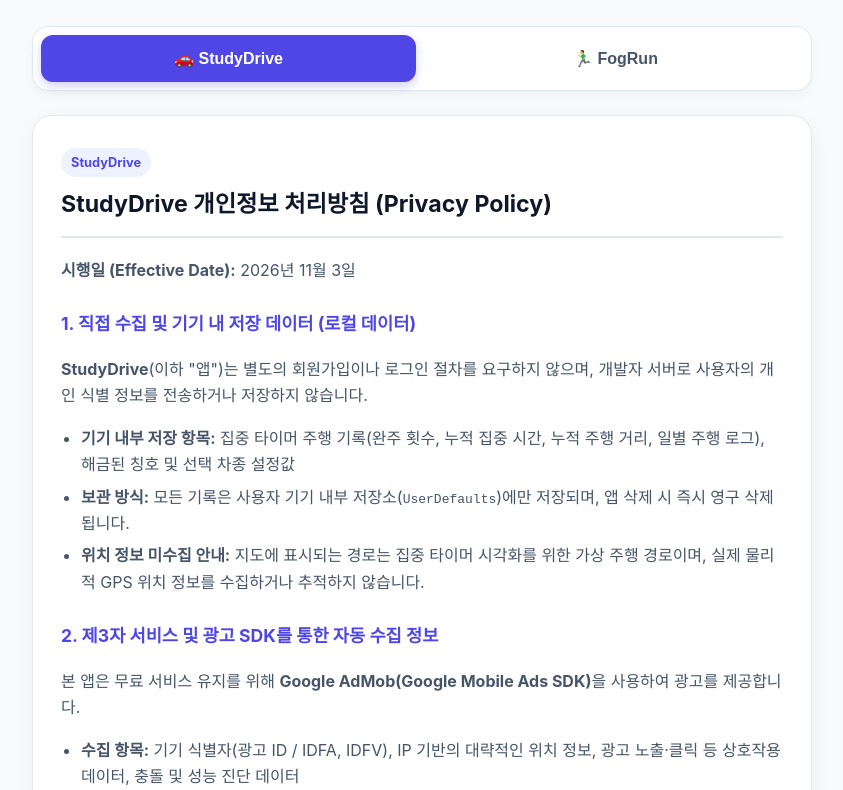
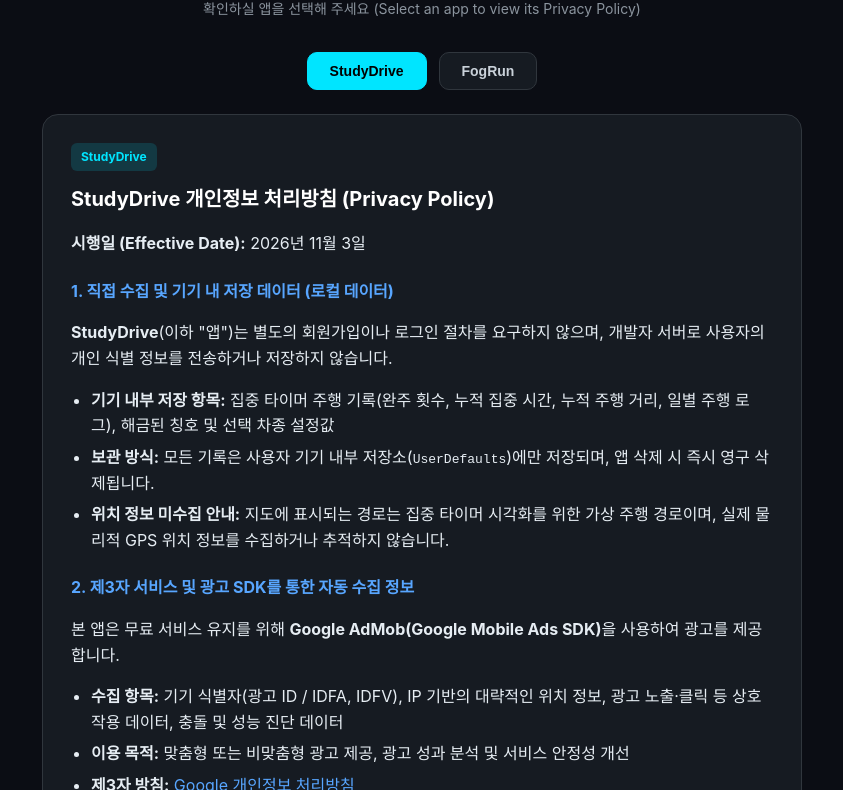
Before and after one commit to TTTU70110/tttu70110.github.io, a plain HTML site: page index.html in a window 1280 px wide. Shown: the part 109-899 px from the top of the page, without its empty margins (218-1061 px from the left). Drawn offline with Linux system fonts and the light colour scheme.

Commit message:
Refactor index.html for improved structure and styling

```diff
--- a/index.html
+++ b/index.html
@@ -1,139 +1,52 @@
 <!DOCTYPE html>
 <html lang="ko">
 <head>
-  <meta charset="UTF-8" />
-  <meta name="viewport" content="width=device-width, initial-scale=1.0" />
-  <title>개인정보 처리방침 (Privacy Policy) - StudyDrive & FogRun</title>
+  <meta charset="utf-8">
+  <meta name="viewport" content="width=device-width, initial-scale=1">
+  <title>애플리케이션 공식 안내 및 개인정보 처리방침 - StudyDrive & FogRun</title>
+  <link rel="canonical" href="https://tttu70110.github.io/">
+  <meta name="robots" content="index, follow">
   <style>
-    :root {
-      --bg: #f8fafc;
-      --card: #ffffff;
-      --text: #0f172a;
-      --muted: #475569;
-      --border: #e2e8f0;
-      --primary: #4f46e5;
-      --primary-light: #eef2ff;
+    body { font-family: -apple-system, BlinkMacSystemFont, "Segoe UI", Roboto, sans-serif; background: #0b0d14; color: #e6edf3; margin: 0; padding: 40px 20px; line-height: 1.6; }
+    .container { max-width: 760px; margin: 0 auto; }
+    .header { text-align: center; margin-bottom: 32px; }
+    .header h1 { color: #ffffff; font-size: 26px; margin-bottom: 8px; }
+    .header p { color: #8b949e; font-size: 14px; margin: 0; }
+    .tabs { display: flex; justify-content: center; gap: 12px; margin-bottom: 24px; }
+    .tab-btn { padding: 10px 22px; border-radius: 10px; border: 1px solid #30363d; background: #161b22; color: #c9d1d9; font-weight: 700; cursor: pointer; font-size: 14px; }
+    .tab-btn.active { background: #00e5ff; color: #000000; border-color: #00e5ff; }
+    .card { background: #161b22; border: 1px solid #30363d; border-radius: 16px; padding: 28px; margin-bottom: 24px; }
+    .badge { display: inline-block; padding: 4px 10px; border-radius: 6px; background: rgba(0, 229, 255, 0.15); color: #00e5ff; font-size: 12px; font-weight: 700; margin-bottom: 8px; }
+    h2 { color: #ffffff; font-size: 20px; margin-top: 4px; }
+    h3 { color: #58a6ff; font-size: 16px; margin-top: 22px; }
+    ul { padding-left: 20px; }
+    li { margin-bottom: 6px; }
+    a { color: #58a6ff; }
+    hr { border: 0; border-top: 1px solid #30363d; margin: 24px 0; }
+    .footer { text-align: center; font-size: 12px; color: #8b949e; margin-top: 32px; }
+  </style>
+  <script>
+    function showApp(appName) {
+      document.getElementById('studydrive-section').style.display = (appName === 'studydrive') ? 'block' : 'none';
+      document.getElementById('fogrun-section').style.display = (appName === 'fogrun') ? 'block' : 'none';
+      document.getElementById('btn-studydrive').classList.toggle('active', appName === 'studydrive');
+      document.getElementById('btn-fogrun').classList.toggle('active', appName === 'fogrun');
     }
-    * { box-sizing: border-box; }
-    body {
-      margin: 0;
-      font-family: -apple-system, BlinkMacSystemFont, "Apple SD Gothic Neo", "Pretendard", sans-serif;
-      background-color: var(--bg);
-      color: var(--text);
-      line-height: 1.65;
-    }
-    .container {
-      max-width: 820px;
-      margin: 0 auto;
-      padding: 32px 20px 64px;
-    }
-    .header-box {
-      text-align: center;
-      margin-bottom: 28px;
-    }
-    .header-box h1 {
-      font-size: 1.6rem;
-      margin: 0 0 8px;
-    }
-    .header-box p {
-      color: var(--muted);
-      font-size: 0.95rem;
-      margin: 0;
-    }
-    /* 앱 선택 탭 버튼 */
-    .tab-bar {
-      display: flex;
-      gap: 12px;
-      background: var(--card);
-      padding: 8px;
-      border-radius: 16px;
-      border: 1px solid var(--border);
-      margin-bottom: 24px;
-      box-shadow: 0 4px 12px rgba(15, 23, 42, 0.04);
-    }
-    .tab-btn {
-      flex: 1;
-      padding: 14px 16px;
-      font-size: 1rem;
-      font-weight: 700;
-      border: none;
-      border-radius: 12px;
-      cursor: pointer;
-      background: transparent;
-      color: var(--muted);
-      transition: all 0.2s ease;
-    }
-    .tab-btn.active {
-      background: var(--primary);
-      color: #ffffff;
-      box-shadow: 0 4px 10px rgba(79, 70, 229, 0.25);
-    }
-    .policy-card {
-      display: none;
-      background: var(--card);
-      border: 1px solid var(--border);
-      border-radius: 20px;
-      padding: 32px 28px;
-      box-shadow: 0 8px 24px rgba(15, 23, 42, 0.05);
-    }
-    .policy-card.active {
-      display: block;
-    }
-    .badge {
-      display: inline-block;
-      background: var(--primary-light);
-      color: var(--primary);
-      font-size: 0.8rem;
-      font-weight: 700;
-      padding: 4px 10px;
-      border-radius: 999px;
-      margin-bottom: 8px;
-    }
-    h2 {
-      margin-top: 0;
-      font-size: 1.45rem;
-      border-bottom: 2px solid var(--border);
-      padding-bottom: 12px;
-    }
-    h3 {
-      margin-top: 26px;
-      font-size: 1.1rem;
-      color: var(--primary);
-    }
-    ul, ol {
-      padding-left: 20px;
-      color: var(--muted);
-    }
-    li { margin-bottom: 6px; }
-    p { color: var(--muted); }
-    hr {
-      border: none;
-      border-top: 1px solid var(--border);
-      margin: 36px 0;
-    }
-    a { color: var(--primary); text-decoration: none; }
-    a:hover { text-decoration: underline; }
-  </style>
+  </script>
 </head>
 <body>
   <div class="container">
-    <div class="header-box">
+    <div class="header">
       <h1>애플리케이션 개인정보 처리방침</h1>
       <p>확인하실 앱을 선택해 주세요 (Select an app to view its Privacy Policy)</p>
     </div>
 
-    <!-- 상단 앱 전환 버튼 -->
-    <div class="tab-bar">
-      <button id="btn-studydrive" class="tab-btn active" onclick="selectApp('studydrive')">
-        🚗 StudyDrive
-      </button>
-      <button id="btn-fogrun" class="tab-btn" onclick="selectApp('fogrun')">
-        🏃‍♂️ FogRun
-      </button>
+    <div class="tabs">
+      <button id="btn-studydrive" class="tab-btn active" onclick="showApp('studydrive')">StudyDrive</button>
+      <button id="btn-fogrun" class="tab-btn" onclick="showApp('fogrun')">FogRun</button>
     </div>
 
-    <!-- 1. StudyDrive 개인정보 처리방침 영역 -->
-    <div id="policy-studydrive" class="policy-card active">
+    <div id="studydrive-section" class="card">
       <span class="badge">StudyDrive</span>
       <h2>StudyDrive 개인정보 처리방침 (Privacy Policy)</h2>
       <p><strong>시행일 (Effective Date):</strong> 2026년 11월 3일</p>
@@ -151,7 +64,7 @@
       <ul>
         <li><strong>수집 항목:</strong> 기기 식별자(광고 ID / IDFA, IDFV), IP 기반의 대략적인 위치 정보, 광고 노출·클릭 등 상호작용 데이터, 충돌 및 성능 진단 데이터</li>
         <li><strong>이용 목적:</strong> 맞춤형 또는 비맞춤형 광고 제공, 광고 성과 분석 및 서비스 안정성 개선</li>
-        <li><strong>제3자 방침:</strong> <a href="https://policies.google.com/privacy" target="_blank">Google 개인정보 처리방침</a></li>
+        <li><strong>제3자 방침:</strong> <a href="https://policies.google.com/privacy" target="_blank" rel="noopener">Google 개인정보 처리방침</a></li>
       </ul>
 
       <h3>3. 앱 추적 투명성(ATT) 및 사용자 선택권</h3>
@@ -163,19 +76,17 @@
         <li><strong>이메일:</strong> kspc369@gmail.com</li>
       </ul>
 
-      <hr />
+      <hr>
 
       <h2>English Version (StudyDrive)</h2>
-      <p><strong>StudyDrive</strong> does not require account registration and stores all focus timer logs locally on your device. Map routes are simulated virtual routes and do not track your real-world GPS location. We use <strong>Google AdMob</strong> to serve ads, which may collect device identifiers (IDFA/IDFV), coarse location, usage data, and crash diagnostics in accordance with <a href="https://policies.google.com/privacy" target="_blank">Google's Privacy Policy</a>.</p>
+      <p><strong>StudyDrive</strong> does not require account registration and stores all focus timer logs locally on your device. Map routes are simulated virtual routes and do not track your real-world GPS location. We use <strong>Google AdMob</strong> to serve ads, which may collect device identifiers (IDFA/IDFV), coarse location, usage data, and crash diagnostics in accordance with <a href="https://policies.google.com/privacy" target="_blank" rel="noopener">Google's Privacy Policy</a>.</p>
     </div>
 
-    <!-- 2. FogRun 개인정보 처리방침 영역 -->
-    <div id="policy-fogrun" class="policy-card">
+    <div id="fogrun-section" class="card" style="display: none;">
       <span class="badge">FogRun</span>
       <h2>FogRun 개인정보 처리방침 (Privacy Policy)</h2>
       <p><strong>시행일 (Effective Date):</strong> 2026년 11월 3일</p>
 
-      <!-- 기존 https://tttu70110.github.io/ 에 있던 FogRun 개인정보 처리방침 내용을 아래에 넣으시면 됩니다 -->
       <h3>1. 개인정보의 처리 목적 및 수집 항목</h3>
       <p><strong>FogRun</strong>(이하 "앱")은 사용자의 러닝·이동 경로 탐색 및 지도 안개 걷기(Fog of War) 기능을 제공하기 위해 필요한 최소한의 권한만을 사용합니다.</p>
       <ul>
@@ -189,41 +100,18 @@
       <h3>3. 문의처 (Contact Us)</h3>
       <ul>
         <li><strong>개발자:</strong> 김경민 (Gyeongmin Kim)</li>
-        <li><strong>이메일:</strong> tttu70110@gmail.com</li>
+        <li><strong>이메일:</strong> kspc369@gmail.com</li>
       </ul>
 
-      <hr />
+      <hr>
 
       <h2>English Version (FogRun)</h2>
       <p><strong>FogRun</strong> uses your device's location services (GPS) solely to track your movement and uncover the map fog on your device. Your location history is stored locally on your device and is never sold or transmitted to external servers.</p>
     </div>
+
+    <div class="footer">
+      <p>© 2026 Gyeongmin Kim. All rights reserved. | <a href="/app-ads.txt">app-ads.txt</a></p>
+    </div>
   </div>
-
-  <script>
-    function selectApp(appName) {
-      const isFogRun = (appName === 'fogrun');
-
-      document.getElementById('btn-studydrive').classList.toggle('active', !isFogRun);
-      document.getElementById('btn-fogrun').classList.toggle('active', isFogRun);
-
-      document.getElementById('policy-studydrive').classList.toggle('active', !isFogRun);
-      document.getElementById('policy-fogrun').classList.toggle('active', isFogRun);
-
-      // 주소창 URL도 깔끔하게 업데이트 (?app=fogrun 또는 ?app=studydrive)
-      const newUrl = window.location.pathname + '?app=' + (isFogRun ? 'fogrun' : 'studydrive');
-      window.history.replaceState({}, '', newUrl);
-    }
-
-    // 페이지 접속 시 URL 파라미터(?app=fogrun) 또는 해시(#fogrun)를 확인해 해당 탭 자동 오픈
-    window.addEventListener('DOMContentLoaded', () => {
-      const params = new URLSearchParams(window.location.search);
-      const appParam = (params.get('app') || window.location.hash.replace('#', '')).toLowerCase();
-      if (appParam === 'fogrun') {
-        selectApp('fogrun');
-      } else if (appParam === 'studydrive') {
-        selectApp('studydrive');
-      }
-    });
-  </script>
 </body>
 </html>
```
